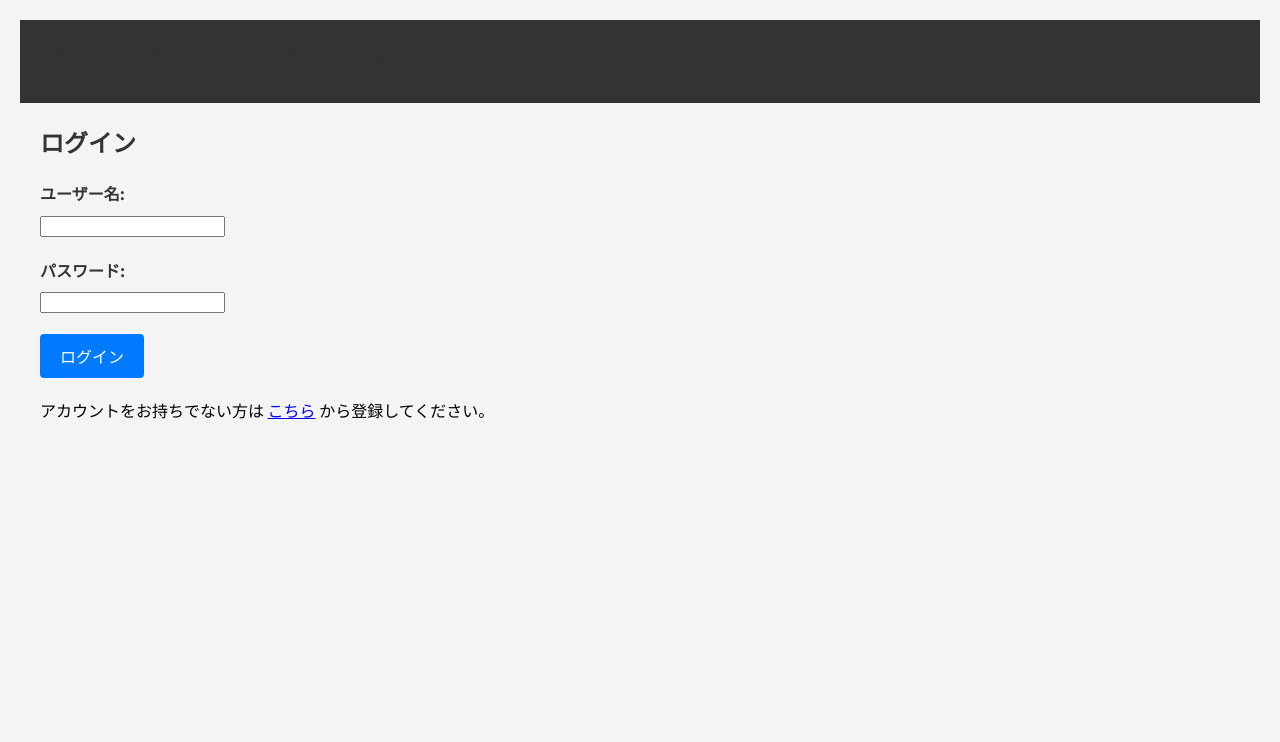
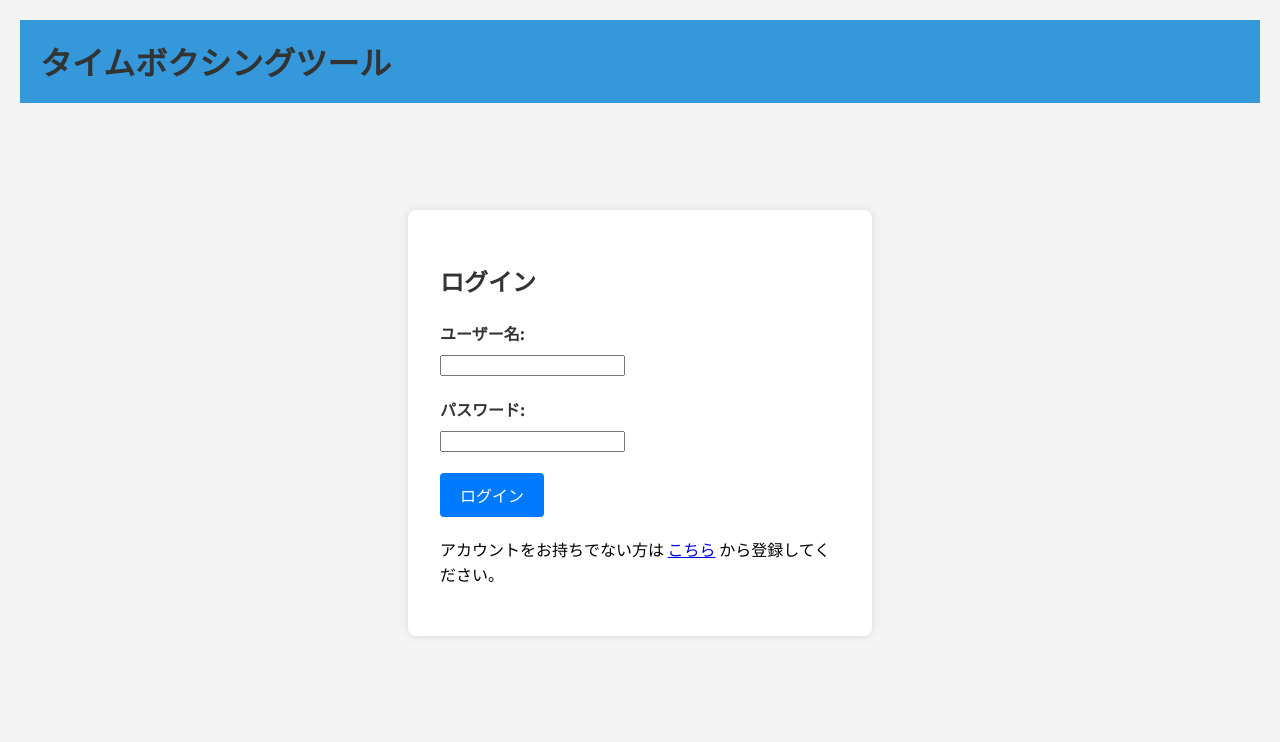
Before and after one commit to yo4021/my-first-blog, a Django app: page / in a window 1280 px wide. Shown: the top 742 px of the page. Run offline with Django 4.2, Linux system fonts and the light colour scheme.

Commit message:
update-1

```diff
--- a/scheduler/views.py
+++ b/scheduler/views.py
@@ -24,7 +24,11 @@
         date = request.POST.get('date')
         selected_date = datetime.strptime(date, '%Y-%m-%d').date()
     else:
-        selected_date = datetime.now().date()
+        selected_date = request.GET.get('date')
+        if selected_date:
+            selected_date = datetime.strptime(selected_date, '%Y-%m-%d').date()
+        else:
+            selected_date = datetime.now().date()
 
     schedules = []
     for hour in range(24):
@@ -47,7 +51,7 @@
         form = ScheduleForm(request.POST, instance=schedule)
         if form.is_valid():
             form.save()
-            return redirect('schedule')
+            return redirect(f'/schedule/?date={schedule.date}')
     else:
         form = ScheduleForm(instance=schedule)
     return render(request, 'scheduler/edit_schedule.html', {'form': form, 'schedule': schedule})
@@ -58,8 +62,7 @@
     schedule.plan = ''
     schedule.reflection = ''
     schedule.save()
-    return redirect('schedule')
-
+    return redirect(f'/schedule/?date={schedule.date}')
 def register(request):
     if request.method == 'POST':
         form = UserCreationForm(request.POST)
--- a/static/css/style.css
+++ b/static/css/style.css
@@ -18,7 +18,7 @@
 
 /* ヘッダーのスタイル */
 header {
-    background-color: #333;
+    background-color: #fff;
     color: #fff;
     padding: 1rem 0;
 }
@@ -77,6 +77,7 @@
     text-decoration: none;
     transition: background-color 0.3s;
     color: black;
+    background-color: #4CAF50;
 }
 
 /* 編集ボタン */
@@ -232,3 +233,32 @@
         margin-left: 0;
     }
 }
+
+/* ログインと登録フォームのスタイル */
+.auth-form-container {
+    display: flex;
+    justify-content: center;
+    align-items: center;
+    height: 80vh;
+}
+
+.auth-form {
+    background-color: #ffffff;
+    padding: 2rem;
+    border-radius: 8px;
+    box-shadow: 0 0 10px rgba(0,0,0,0.1);
+    width: 100%;
+    max-width: 400px;
+}
+
+/* ヘッダーのスタイル変更 */
+header {
+    background-color: #3498db;
+    color: #ffffff;
+    padding: 1rem 0;
+}
+
+header h1 {
+    margin: 0;
+    font-size: 2rem;
+}
--- a/templates/registration/login.html
+++ b/templates/registration/login.html
@@ -1,6 +1,8 @@
 {% extends 'base.html' %}
 
 {% block content %}
+<div class="auth-form-container">
+    <div class="auth-form">
         <h2>ログイン</h2>
         <form method="post" action="{% url 'login' %}">
             {% csrf_token %}
@@ -18,4 +20,6 @@
         <p class="error">{{ error }}</p>
         {% endif %}
         <p>アカウントをお持ちでない方は <a href="{% url 'register' %}">こちら</a> から登録してください。</p>
+    </div>
+</div>
 {% endblock %}
--- a/templates/registration/register.html
+++ b/templates/registration/register.html
@@ -1,6 +1,8 @@
 {% extends 'base.html' %}
 
 {% block content %}
+<div class="auth-form-container">
+    <div class="auth-form">
         <h2>新規登録</h2>
         <form method="post">
             {% csrf_token %}
@@ -8,4 +10,6 @@
             <button type="submit" class="btn">登録</button>
         </form>
         <p>既にアカウントをお持ちの方は <a href="{% url 'login' %}">こちら</a> からログインしてください。</p>
+    </div>
+</div>
 {% endblock %}
```
Also changed, not shown: db.sqlite3. Lines whose indentation alone changed are shown as unchanged.
